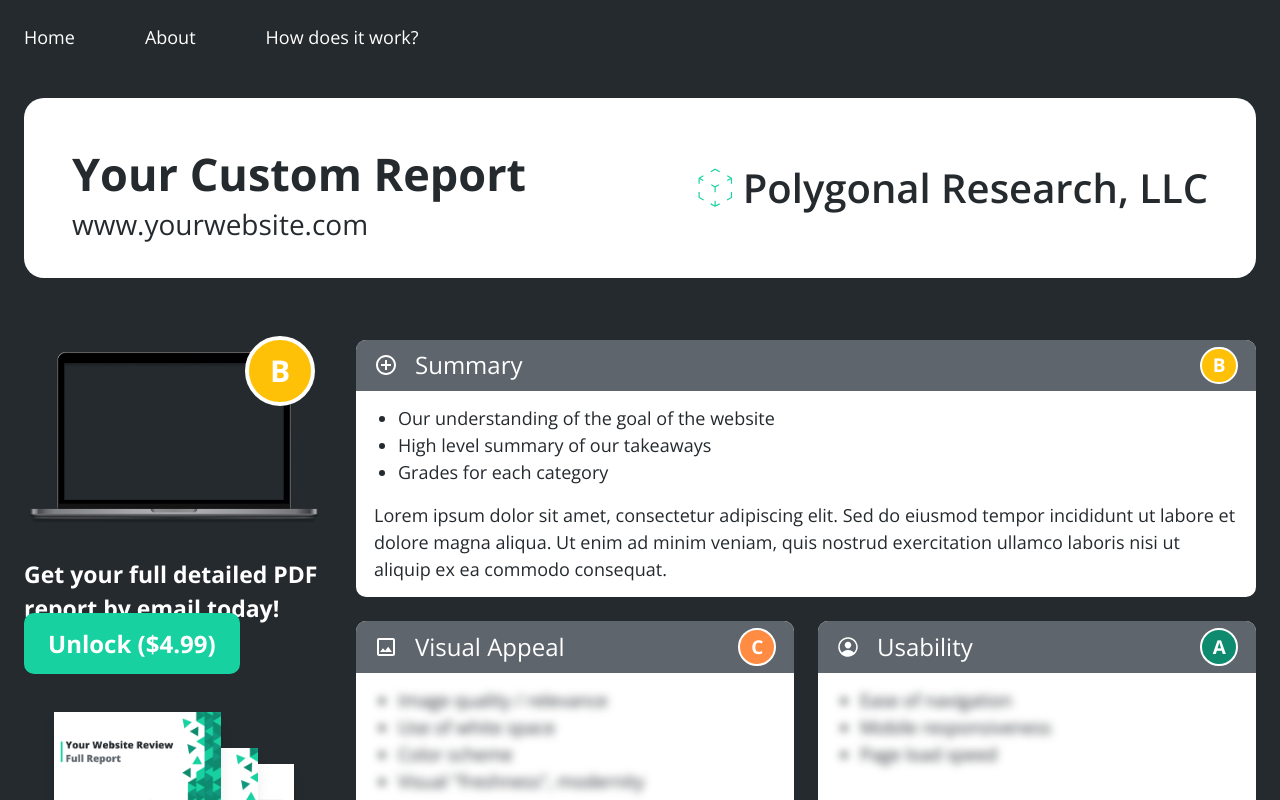
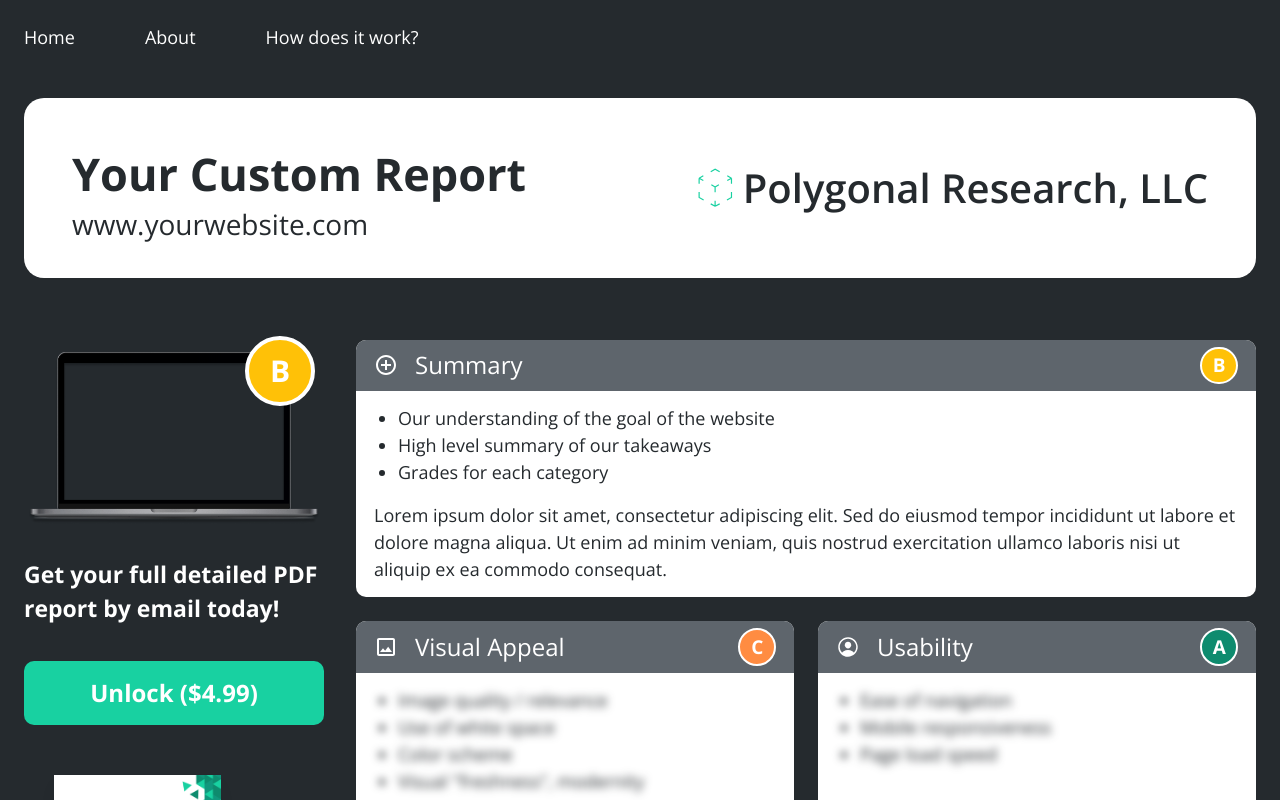
Before and after one commit to ShaYri12/web-review-with-ai, a Next.js app: page /your-report in a window 1280 px wide. Shown: the top 800 px of the page. Built offline with nearby package versions, Linux system fonts and the light colour scheme.

Commit message:
styling fix

```diff
--- a/app/your-report/page.tsx
+++ b/app/your-report/page.tsx
@@ -182,10 +182,10 @@ export default function ReportPage() {
             </div>
           </div>
 
-          <div className=" grid lg:grid-cols-[300px,1fr] h-full lg:gap-8 gap-[100px]">
+          <div className="relative grid lg:grid-cols-[300px,1fr] h-full lg:gap-8 gap-[100px]">
             {/* Left Sidebar */}
-            <div className="relative h-full">
-              <div>
+            <div className="h-full">
+              <div className="sticky top-1 left-0 h-max lg:pb-[160px]">
                 <div className="relative">
                   <div className="rounded-[10px] overflow-hidden">
                     <Image
@@ -204,13 +204,13 @@ export default function ReportPage() {
                   </div>
                 </div>
 
-                <div className="2xl:space-y-[40px] xl:space-y-[35px] lg:space-y-[30px] md:space-y-[25px] space-y-[20px] xl:mt-[30px] lg:mt-[25px] md:mt-[20px] mt-[15px]">
+                <div className="flex flex-col 2xl:gap-[40px] xl:gap-[35px] lg:gap-[30px] md:gap-[25px] gap-[20px] xl:mt-[30px] lg:mt-[25px] md:mt-[20px] mt-[15px]">
                   <h2 className="lg:text-[23px] md:text-[20px] text-[18px] font-bold">
                     Get your full detailed PDF report by email today!
                   </h2>
                   <Link
                     href="/checkout"
-                    className="w-full bg-cyan text-white 2xl:py-[16px] xl:py-[14px] lg:py-[12px] md:py-[10px] py-[9px] px-6 rounded-[10px] overflow-hidden 2xl:text-[27px] xl:text-[24px] lg:text-[22px] md:text-[20px] text-[18px] font-bold hover:bg-emerald-500 transition-colors"
+                    className="w-full text-center bg-cyan text-white 2xl:py-[16px] xl:py-[14px] lg:py-[12px] md:py-[10px] py-[9px] px-6 rounded-[10px] overflow-hidden 2xl:text-[27px] xl:text-[24px] lg:text-[22px] md:text-[20px] text-[18px] font-bold hover:bg-emerald-500 transition-colors"
                   >
                     Unlock ($4.99)
                   </Link>
```
